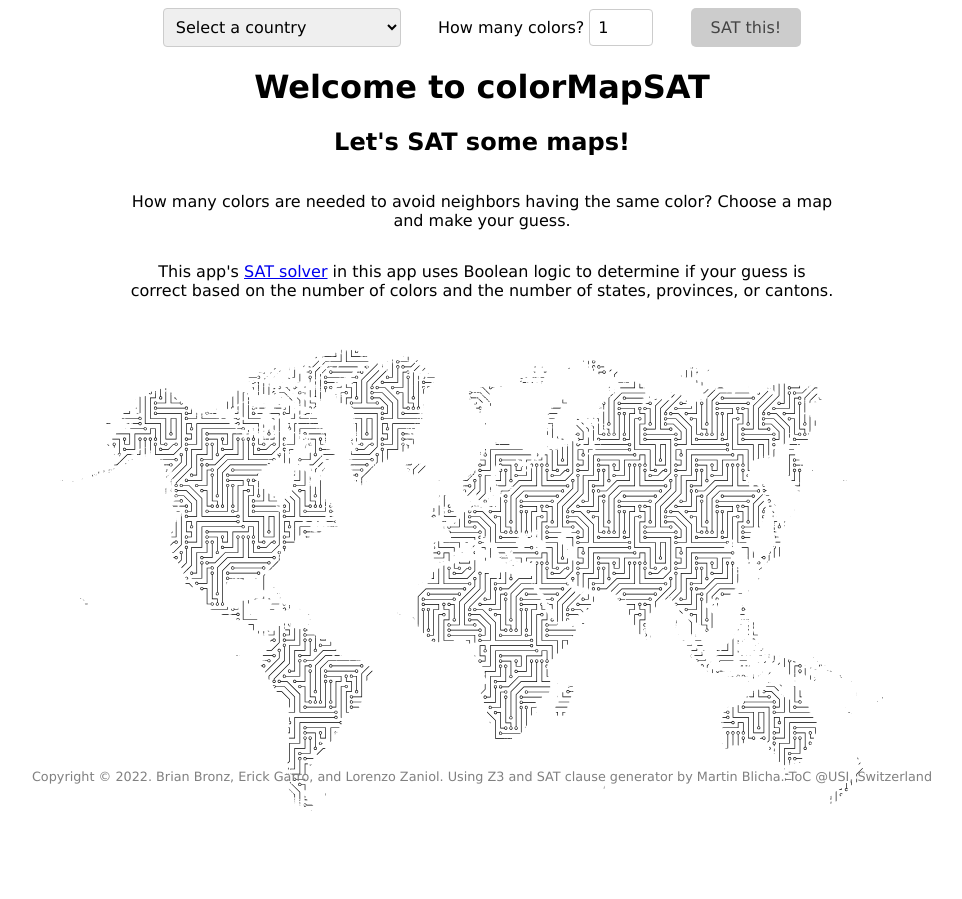
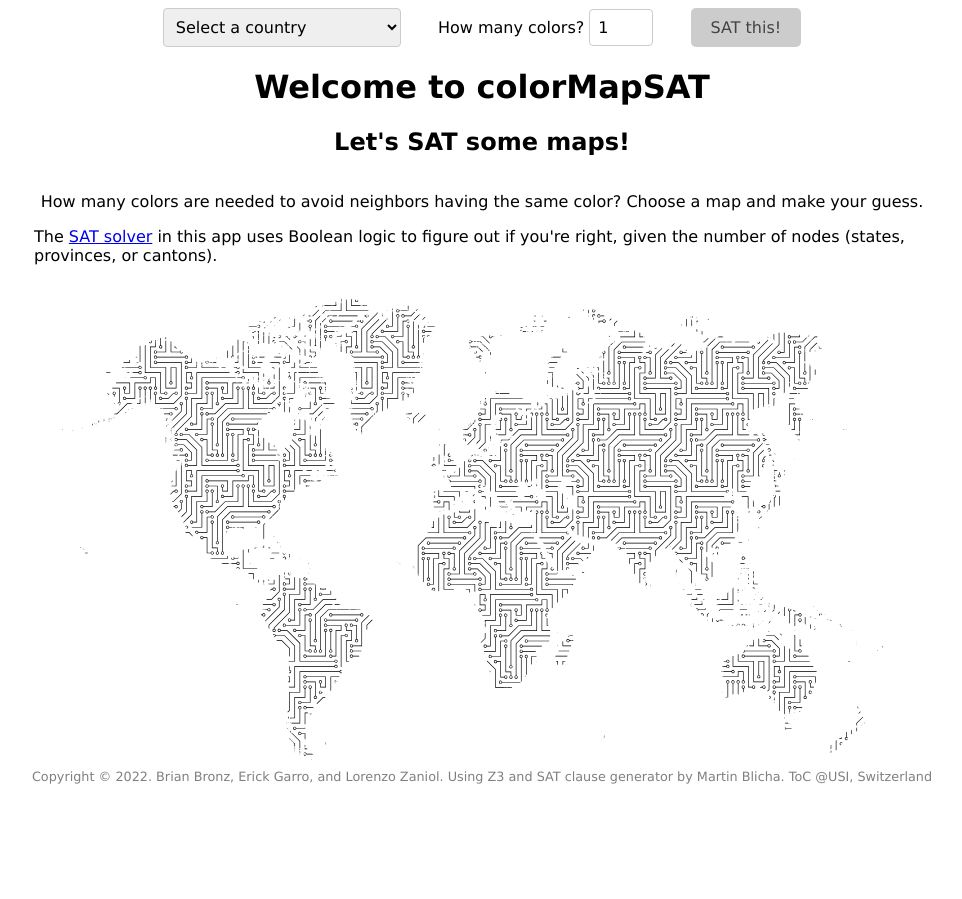
Before and after one commit to erickgarro/colorMapSAT, a Flask app: page / in a window 1280 px wide. Shown: the top 899 px of the page, without its empty margins (158-1120 px from the left). After the commit the page ends 784 px from the top, so only its background shows below. Run offline with Flask 2, Linux system fonts and the light colour scheme.

Commit message:
Added colors guard for < 10K

```diff
--- a/app.py
+++ b/app.py
@@ -150,6 +150,9 @@ def run_sat(country, colors):  # put application's code here
     # write_dict_to_csv('us' + '_nodes', nodes_graph)
     # write_dict_to_csv('us' + '_nodes_ids', us)
 
+    if abs(int(colors)) > 10000:
+        return "Too many colors"
+
     nodes_graph = read_dict_from_csv(country + '_nodes')
     nodes_ids = read_dict_from_csv(country + '_nodes_ids')
     colors = int(colors)
--- a/static/styles.css
+++ b/static/styles.css
@@ -23,7 +23,7 @@
     flex-direction: column;
     justify-content: center;
     align-items: center;
-    width: 55vw;
+    width: 70vw;
 }
 
 .info p{
--- a/templates/index.html
+++ b/templates/index.html
@@ -26,7 +26,7 @@
             <h2 id="subtitle"></h2>
             <div class="info">
                 <p>How many colors are needed to avoid neighbors having the same color? Choose a map and make your guess.</p>
-                <p>This app's <a href="https://en.wikipedia.org/wiki/SAT_solver" target="_blank">SAT solver</a> in this app uses Boolean logic to determine if your guess is correct based on the number of colors and the number of states, provinces, or cantons.</p>
+                <span>The <a href="https://en.wikipedia.org/wiki/SAT_solver" target="_blank">SAT solver</a> in this app uses Boolean logic to figure out if you're right, given the number of nodes (states, provinces, or cantons).</span>
             </div>
         </div>
         <div class="grid">
```
